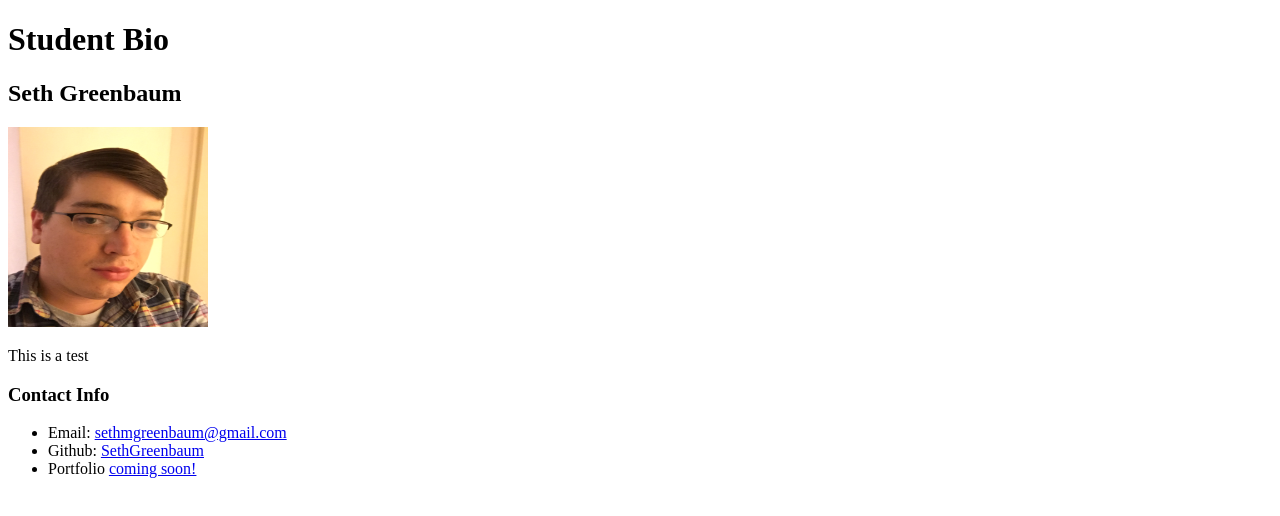
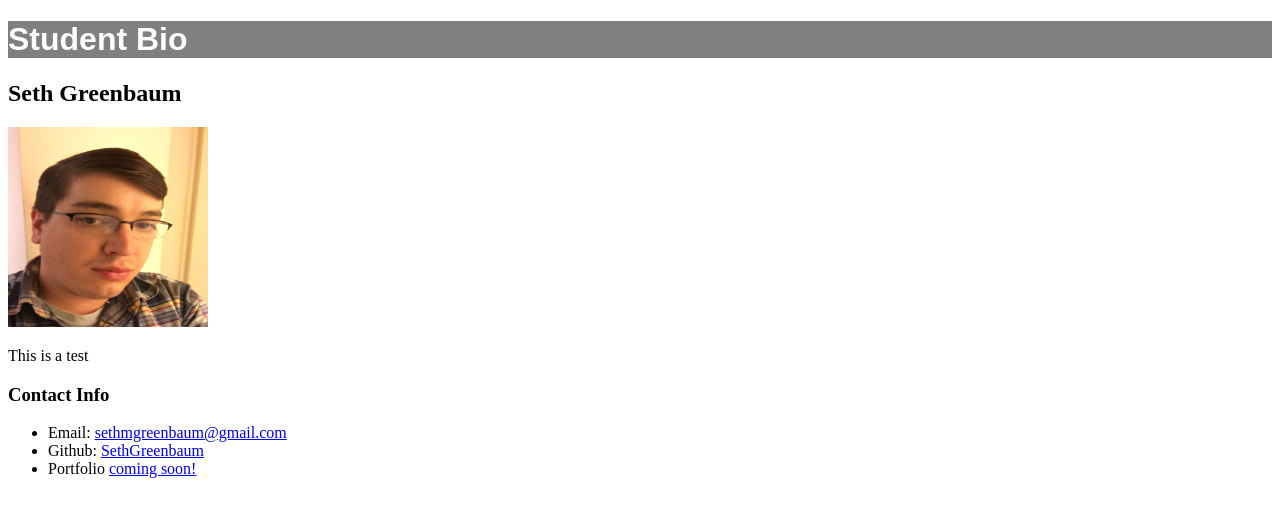
Before and after one commit to SethGreenbaum/Test, a plain HTML site: page index.html in a window 1280 px wide. Drawn offline with Linux system fonts and the light colour scheme.

Commit message:
added style

```diff
--- a/index.html
+++ b/index.html
@@ -2,6 +2,16 @@
 <html lang="en-US">
     <head>
         <title>Student Bio</title>
+
+        <style>
+
+            h1 {
+                color: white;
+                background-color: grey;
+                font-family: fantasy;
+            }
+
+        </style>
     </head>
     <body>
         <h1>
```
